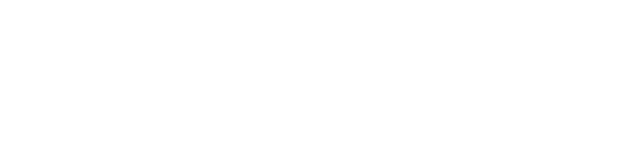
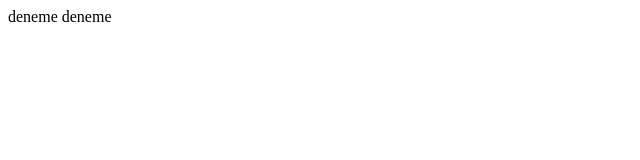
Before and after one commit to ozulfikar/todoapp, a plain HTML site: page index.html in a window 1280 px wide. Shown: the whole page, without its empty margins (0-640 px from the left). Drawn offline with Linux system fonts and the light colour scheme.

Commit message:
Update index.html

```diff
--- a/index.html
+++ b/index.html
@@ -10,3 +10,6 @@
 
 </body>
 </html>
+
+
+deneme deneme
```
